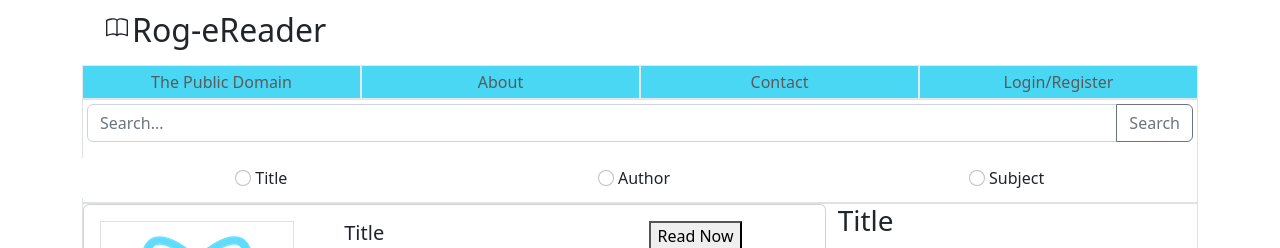
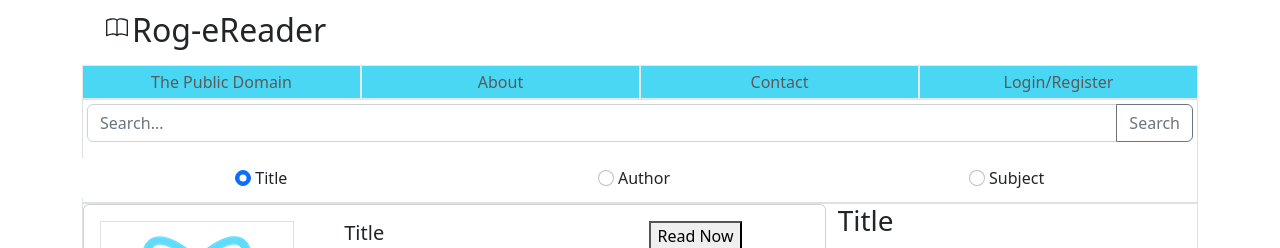
Before and after one commit to rdmullins/rm-ereader-frontend, a React (Create React App) app in the folder ereader/: page / in a window 1280 px wide. Shown: the top 248 px of the page. Built offline with nearby package versions, Linux system fonts and the light colour scheme.

Commit message:
Search button wired up with radio buttons - searchTerm in state

```diff
--- a/ereader/src/App.js
+++ b/ereader/src/App.js
@@ -26,6 +26,7 @@ function App() {
     console.log("Started App")
 
     const [view, setView] = useState("home");
+    const [searchTerm, setSearchTerm] = useState("");
 
     // const [portfolioData, setPortfolioData] = useState([]);
     // const [page, setPage] = useState("landing");
@@ -55,7 +56,7 @@ function App() {
             {(view === "home") &&
             <>
               <Header setView = {setView} />
-              <Search />
+              <Search searchTerm = {searchTerm} setSearchTerm = {setSearchTerm}/>
               <BookCard />
               <Collections />
               <Categories />
--- a/ereader/src/Search.js
+++ b/ereader/src/Search.js
@@ -1,30 +1,63 @@
-function Search() {
+function Search(props) {
+
+
+
+    // function handleClick(e) {
+    //     console.log("Search button clicked.");
+    //     console.log(e);
+    // }
+
+    function handleFormSubmit(e) {
+        console.log("Form submitted.");
+        console.log("Search Term: ", props.searchTerm);
+        console.log("Type of Search:");
+        if (e.target[2].checked) {
+            console.log("Title");
+        }
+        if (e.target[3].checked) {
+            console.log("Author");
+        }
+        if (e.target[4].checked) {
+            console.log("Subject");
+        }
+        props.setSearchTerm("");
+    }
+
     return (
         <div className="container border p-1">
+            <form onSubmit={(e) => handleFormSubmit(e, props.searchTerm)}>
             <div className="row">
                 <div className="col-1"></div>
                 <div className="col-10 input-group mb-3">
-                    <input type="text" className="form-control" placeholder="Search..." aria-label="Search Box" aria-describedby="searchButton"></input>
-                    <button className="btn btn-outline-secondary" type="button" id="searchButton">Search</button>
+                    <input type="text" onInput={(event) => props.setSearchTerm(event.target.value)} value={props.searchTerm} className="form-control" placeholder="Search..." aria-label="Search Box" aria-describedby="searchButton"></input>
+                    <button
+                        className="btn btn-outline-secondary"
+                        type="submit"
+                        id="searchButton"
+                        onClick={() => {
+                            //handleClick(searchTerm);
+                            //setSearchTerm('');
+                        }}>Search</button>
                 </div>
                 <div className="col-1"></div>
             </div>
             <div className="row text-center">
                 <ul className="list-group list-group-horizontal">
                     <li className="col-4 list-group-item border-0">
-                        <input className="form-check-input me-1" type="radio" name="listGroupRadio" value="" id="title"></input>
+                        <input className="form-check-input me-1" type="radio" name="searchGroup" value="" id="title" defaultChecked={true}></input>
                         <label className="form-check-label" htmlFor="title">Title</label>
                     </li>
                     <li className="col-4 list-group-item border-0">
-                        <input className="form-check-input me-1" type="radio" name="listGroupRadio" value="" id="author"></input>
+                        <input className="form-check-input me-1" type="radio" name="searchGroup" value="" id="author"></input>
                         <label className="form-check-label" htmlFor="author">Author</label>
                     </li>
                     <li className="col-4 list-group-item border-0">
-                        <input className="form-check-input me-1" type="radio" name="listGroupRadio" value="" id="subject"></input>
+                        <input className="form-check-input me-1" type="radio" name="searchGroup" value="" id="subject"></input>
                         <label className="form-check-label" htmlFor="subject">Subject</label>
                     </li>
                 </ul>
             </div>
+            </form>
         </div>
     )
 };
```
